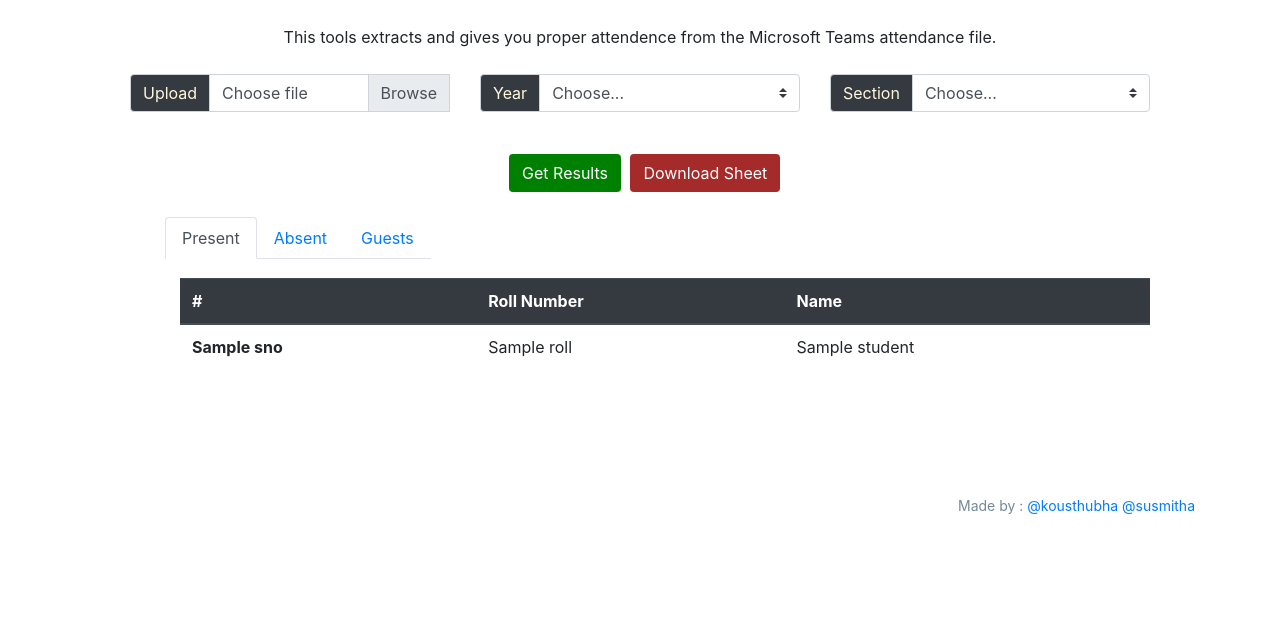
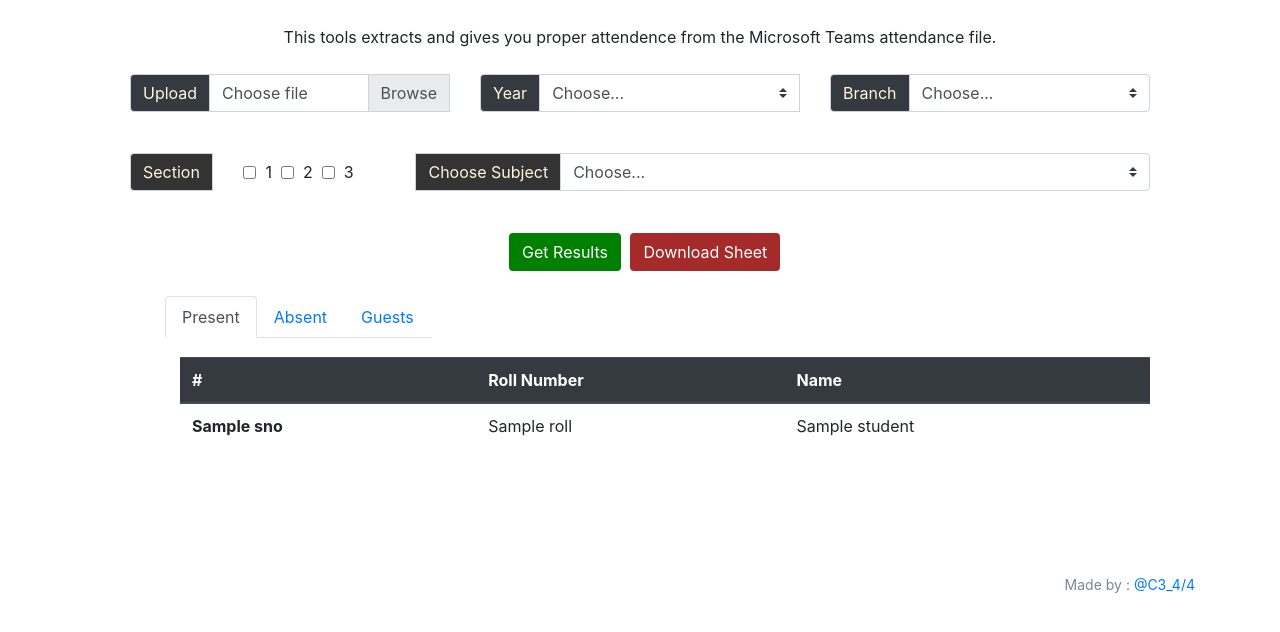
Before and after one commit to KousthubhaKrishna/Attendance-Helper, a Flask app: template app/templates/home.html in a window 1280 px wide. Shown: the part 96-728 px from the top of the page. Run offline with Flask 2, Linux system fonts and the light colour scheme; the template is opened without the code that fills it: most values are stand-ins (such as "Sample title", 1, 10 or a date in 2020); some libraries are stand-ins or nearby versions.

Commit message:
Added Electives Options

```diff
--- a/app/templates/home.html
+++ b/app/templates/home.html
@@ -59,7 +59,12 @@
 
 <!--Upload files and submit-->
 <div class="container-fluid">
-    <center><p style="margin-top:2%"> This tools extracts and gives you proper attendence from the Microsoft Teams attendance file. </p></center>
+    <center>
+        <p style="margin-top: 2%">
+            This tools extracts and gives you proper attendence from the
+            Microsoft Teams attendance file.
+        </p>
+    </center>
     <!--first row-->
     <form action="/" method="POST" enctype="multipart/form-data">
         <div
@@ -113,7 +118,7 @@
                     <select
                         class="custom-select"
                         name="year"
-                        id="inputGroupSelect01"
+                        id="year"
                         required
                     >
                         <option selected value="">Choose...</option>
@@ -122,6 +127,11 @@
                         <option value="3">3</option>
                         <option value="4">4</option>
                     </select>
+                    <script type="text/javascript">
+                        $(document).ready(function(){
+                            $('#year').change();
+                        });
+                    </script>
                 </div>
             </div>
             <div class="col-sm-4">
@@ -131,24 +141,61 @@
                             class="input-group-text mytheme"
                             style="color: cornsilk"
                             for="inputGroupSelect01"
-                            >Section</label
+                            >Branch</label
                         >
                     </div>
                     <select
                         class="custom-select"
-                        name="section"
-                        id="inputGroupSelect02"
+                        name="branch"
+                        id="branch"
                         required
                     >
                         <option selected value="">Choose...</option>
-                        <option value="cse-1">CSE-1</option>
-                        <option value="cse-2">CSE-2</option>
-                        <option value="cse-3">CSE-3</option>
+                        <option value="cse">CSE</option>
+                        <option value="ece">ECE</option>
+                        <option value="it">IT</option>
                     </select>
                 </div>
             </div>
         </div>
         <!--second row-->
+        <div
+            class="row"
+            style="margin-top: 2%; margin-left: 8%; margin-right: 8%"
+        >
+            <div class="col-sm-12 justify-content-right">
+                <div class="input-group mb-3">
+                    <!--choice buttons-->
+                    <div class="input-group-prepend" style="margin-right: 3%">
+                        <label
+                            class="input-group-text"
+                            style="background-color: #333333; color: cornsilk"
+                            for="inputGroupSelect01"
+                            >Section</label
+                        >
+                    </div>
+                    <div class="form-check form-check-inline" required>
+                        <input name="section" value="1" type="checkbox" aria-label="1"/>&nbsp; 1 &nbsp;
+                        <input name="section" value="2" type="checkbox" aria-label="2"/>&nbsp; 2 &nbsp;
+                        <input name="section" value="3" type="checkbox" aria-label="3"/>&nbsp; 3 &nbsp;
+                    </div>
+
+                    <!--Elective Dropdown List-->
+                    <div class="input-group-prepend" style="margin-left: 4%">
+                        <label
+                            class="input-group-text"
+                            style="background-color: #333333; color: cornsilk"
+                            for="inputGroupSelect01"
+                            >Choose Subject</label
+                        >
+                    </div>
+                    <select class="custom-select" name= "subject" id="subject" required>
+                        <option selected value="">Choose...</option>
+                    </select>
+                </div>
+            </div>
+        </div>
+        <!--third row-->
         <div class="row">
             <div
                 class="col-sm-12 d-flex justify-content-center"
@@ -170,7 +217,7 @@
                     {% if file_download_url %}
                     <a
                         class="btn"
-                        href='downloads/{{ file_download_url }}'
+                        href="downloads/{{ file_download_url }}"
                         target="blank"
                         style="
                             background-color: brown;
@@ -323,11 +370,48 @@
     </div>
 </div>
 
-<footer class="footer" style="padding:10px;position: relative;bottom: 0; width: 100%;">
-    <div class="container" style="text-align-last: right;">
-          <p style="color:lightslategray; font-size: 14px;"> Made by :
-            <a href = "mailto: chkousthubha@gmail.com"> @kousthubha </a>
-            <a href = "mailto: chkousthubha@gmail.com"> @susmitha </a>
+<footer
+    class="footer"
+    style="padding: 10px; position: relative; bottom: 0; width: 100%"
+>
+    <div class="container" style="text-align-last: right">
+        <p style="color: lightslategray; font-size: 14px">
+            Made by :
+            <a href="mailto: chkousthubha@gmail.com"> @C3_4/4 </a>
         </p>
     </div>
-  </footer>
+</footer>
+
+<script>
+const list_of_subjects = []
+{% for subj in list_of_subjects %}
+    list_of_subjects.push({'ename':'{{subj.ename}}','eid':'{{subj.eid}}','branch':'{{subj.branch}}','year':'{{subj.year}}'});
+{% endfor %}
+
+$(document).ready(function(){
+        $('#branch').change(function(){
+            $('#subject').html('');
+            $('#subject').append('<option value="" selected>Choose...</option>');
+            $('#subject').append('<option value="-1">Common Subject</option>');
+            var year = document.getElementById("year").value;
+            var branch = document.getElementById("branch").value;
+            for(subj of list_of_subjects){
+                if(subj.year == year && subj.branch==branch){
+                    $('#subject').append('<option value='+ subj.eid +'> '+ subj.ename+' </option>');
+                }
+            }
+        });
+        $('#year').change(function(){
+            $('#subject').html('');
+            $('#subject').append('<option value="" selected>Choose...</option>');
+            $('#subject').append('<option value="-1"> Common Subject </option>');
+            var year = document.getElementById("year").value;
+            var branch = document.getElementById("branch").value;
+            for(subj of list_of_subjects){
+                if(subj.year == year && subj.branch==branch){
+                    $('#subject').append('<option value='+ subj.eid +'> '+ subj.ename+' </option>');
+                }
+            }
+        });
+});
+</script>
```
Also changed, not shown: app/database/models.py (+13 -2 lines), app/routes.py (+61 -9 lines), app/static/downloads/1598677810.0876565sample.csv (deleted, +0 -70 lines).
